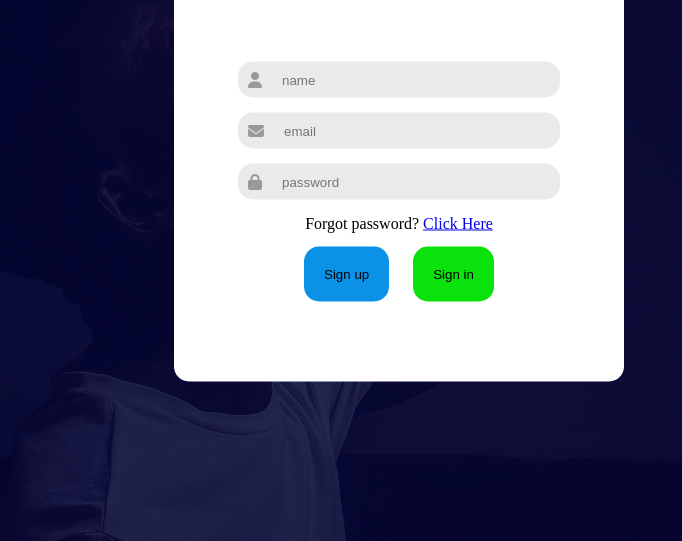
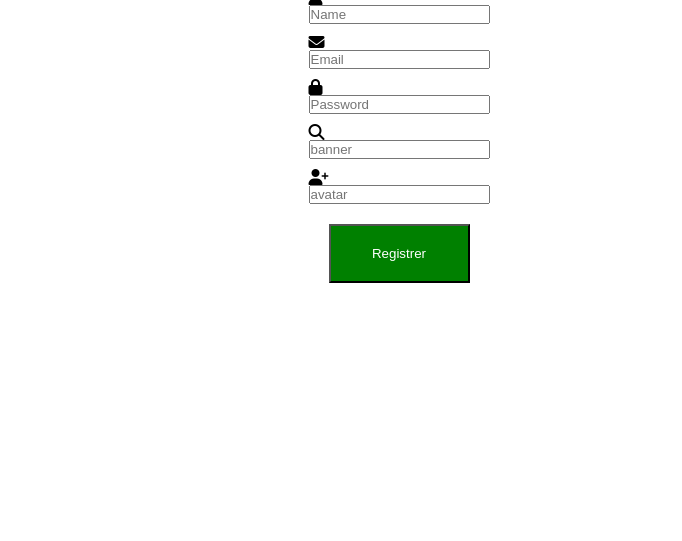
Before and after one commit to Mariuskvaal/SocialMediaPlatform, a plain HTML site: page index.html in a window 1280 px wide. Shown: the part 259-800 px from the top of the page, without its empty margins (241-923 px from the left). Drawn offline with Linux system fonts and the light colour scheme.

Commit message:
updating the registration form

```diff
--- a/index.html
+++ b/index.html
@@ -3,56 +3,49 @@
 <head>
     <meta charset="UTF-8">
     <meta http-equiv="X-UA-Compatible" content="IE=edge">
+
     <meta name="viewport" content="width=device-width, initial-scale=1.0">
+
     <title>Social Media PLatform Log in / registrer page </title>
 
-    <link rel="stylesheet" href="style.css">
+    <link rel="stylesheet" href="style2.css">
 
     <script src="https://kit.fontawesome.com/8d4272ce0c.js" crossorigin="anonymous"></script>
 
 </head>
+
 <body>
 
+    <div class="section">
 
+        <div class="container">
 
-    <div class="container">
+    <form class="formclass" id="registrerForm" method="post " action="/auth/registrer">
 
-        <div class="form-box">
+        <i class="fa-solid fa-user"></i>
+        <input placeholder="Name" type="text" name="name" required pattern="^[\w]+$" title="username must only contain lower case and upper case letters, numbers and underscore (_). example">
 
-            <h1> sign up </h1>
-            <form>
-                <div class="input-group">
-                    <div class="input-field">
-                        <i class="fa-solid fa-user"></i>
-                        <input type="text" placeholder="name">
-                    </div>
+        <i class="fa-solid fa-envelope"></i>
+        <input placeholder="Email" type="email" name="email" required pattern="^[\w\-.]+@(stud\.)?noroff\.no$" title="please match the requiredments">
 
-                    <div class="input-field">
-                        <i class="fa-solid fa-envelope"></i>
-                        <input type="email" placeholder="email">
-                    </div>
+        <i class="fa-solid fa-lock"></i>
+        <input placeholder="Password" type="password" name="password" required minlength="8">
 
-                    <div class="input-field">
-                        <i class="fa-solid fa-lock"></i>
-                        <input type="password" placeholder="password">
-                    </div>
+        <i class="fa-solid fa-magnifying-glass"></i>
+        <input placeholder="banner" type="url" name="banner">
 
-                    <p> Forgot password? <a href="#"> Click Here </a> </p>
+        <i class="fa-solid fa-user-plus"></i>
+        <input placeholder="avatar" type="url" name="avatar">
 
-                </div>
+        <button> Registrer </button>
 
-                <div class="btn-field">
-                    <button class="button-sign-up"  type="button"> Sign up </button>
-                    <button class="button-sign-in" type="button"> Sign in </button>
-                </div>
+    </form>
+</div>
+</div>
+</div>
+</div>
 
-            </form>
-
-
-        </div>
-
-
-    </div>
+    <script src="registrer.mjs"></script>
 
 </body>
 </html>
--- /dev/null
+++ b/registrer.mjs
@@ -0,0 +1,16 @@
+const form = document.querySelector("#registrerForm");
+
+form.addEventListener("submit", (event) => {
+
+    const form = event.target;
+
+    const name = form.name.value
+    const email = form.email.value
+    const password = form.password.value
+    const banner = form.banner.value
+    const avatar = form.avatar.value
+
+
+
+
+})
--- /dev/null
+++ b/style2.css
@@ -0,0 +1,34 @@
+*{
+    margin: 0;
+    padding: 0;
+    box-sizing: border-box;
+}
+
+.section{
+    min-height: 100vh;
+}
+
+.container{
+    display: flex;
+    justify-content: center;
+    align-items: center;
+    height: 100vh;
+}
+
+.formclass{
+    display: flex;
+    flex-direction: column;
+}
+
+.fa-solid{
+    margin: 0;
+    padding: 0;
+    padding-top: 10px;
+}
+
+button{
+    background-color: green;
+    color: white;
+    padding: 20px;
+    margin: 20px;
+}
```
